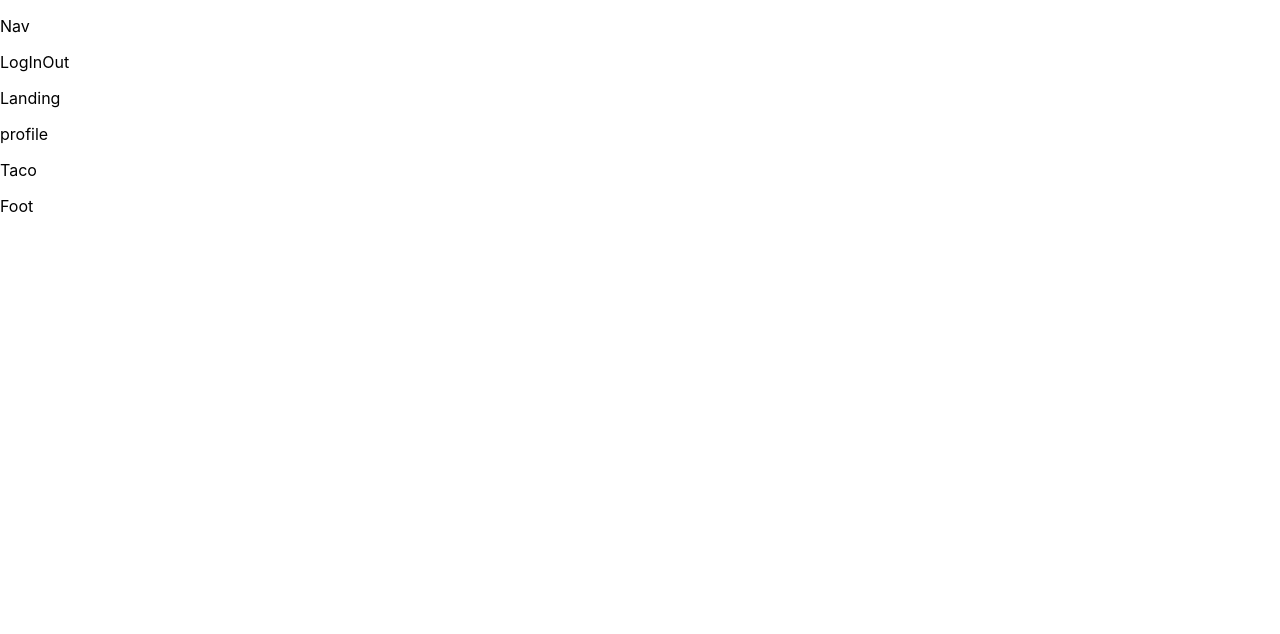
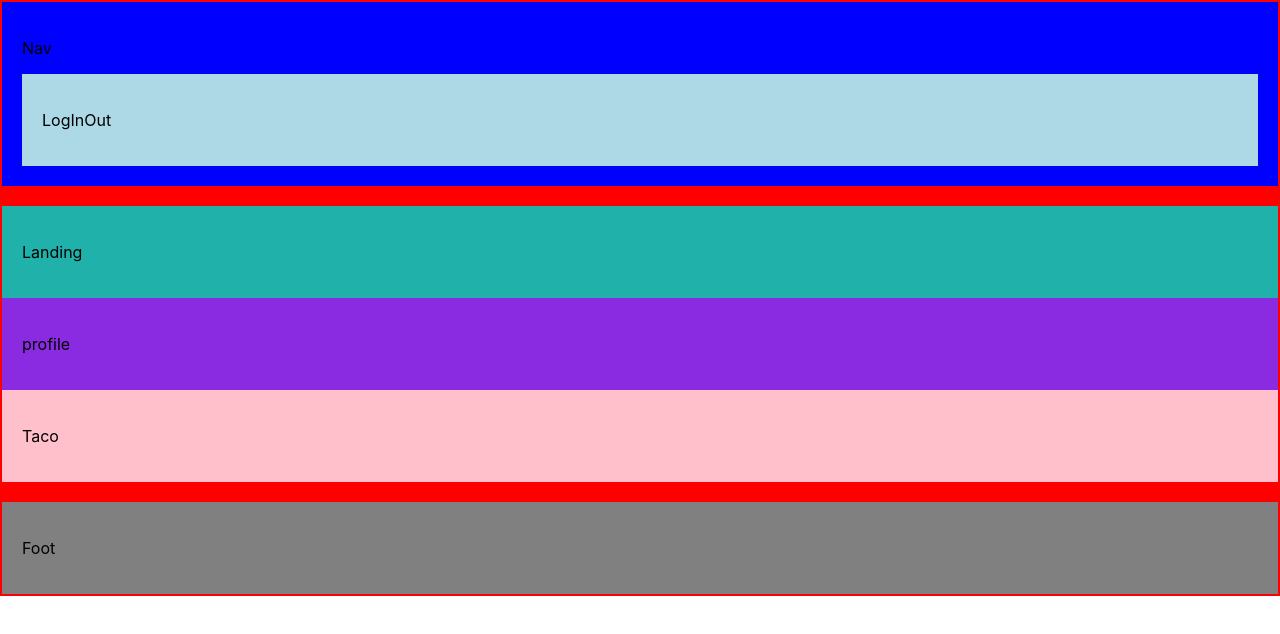
Before and after one commit to julior0518/never_fund, a React (Create React App) app in the folder client/: page / in a window 1280 px wide. Shown: the top 634 px of the page. Built offline with nearby package versions, Linux system fonts and the light colour scheme.

Commit message:
added CSS base

```diff
--- a/client/src/App.css
+++ b/client/src/App.css
@@ -1,3 +1,38 @@
-h1 {
-  color: black;
+.App{
+  /* remember to delete padding if you want edge to edge  */
+  padding: 2px;
+  background-color: red
+  ;
 }
+
+.Nav {
+  padding: 20px;
+  margin-bottom: 20px;
+  background-color: blue;
+}
+
+.LogInOut {
+  padding: 20px;
+  background-color: lightblue;
+}
+
+.Landing {
+  padding: 20px;
+  background-color:lightseagreen;
+}
+
+.Profile {
+  padding: 20px;
+  background-color:blueviolet
+}
+
+.Taco {
+  padding: 20px;
+  background-color: pink
+}
+
+.Foot {
+  padding: 20px;
+  margin-top: 20px;
+  background-color:grey;
+}
--- a/client/src/components/Nav.js
+++ b/client/src/components/Nav.js
@@ -2,7 +2,7 @@ import LogInOut from './LogInOut';
 
 function Nav() {
   return (
-    <div className="App">
+    <div className="Nav">
       <p>Nav</p>
       <LogInOut />
     </div>
```
